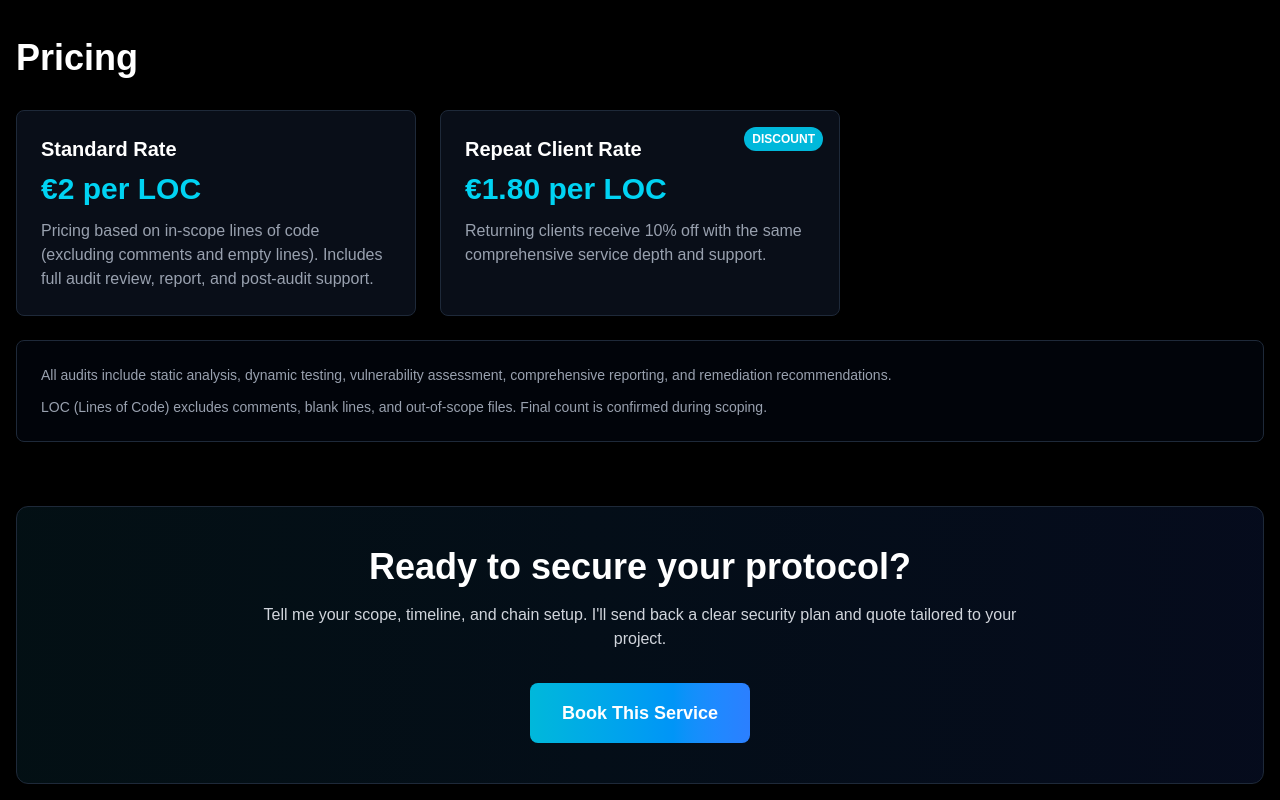
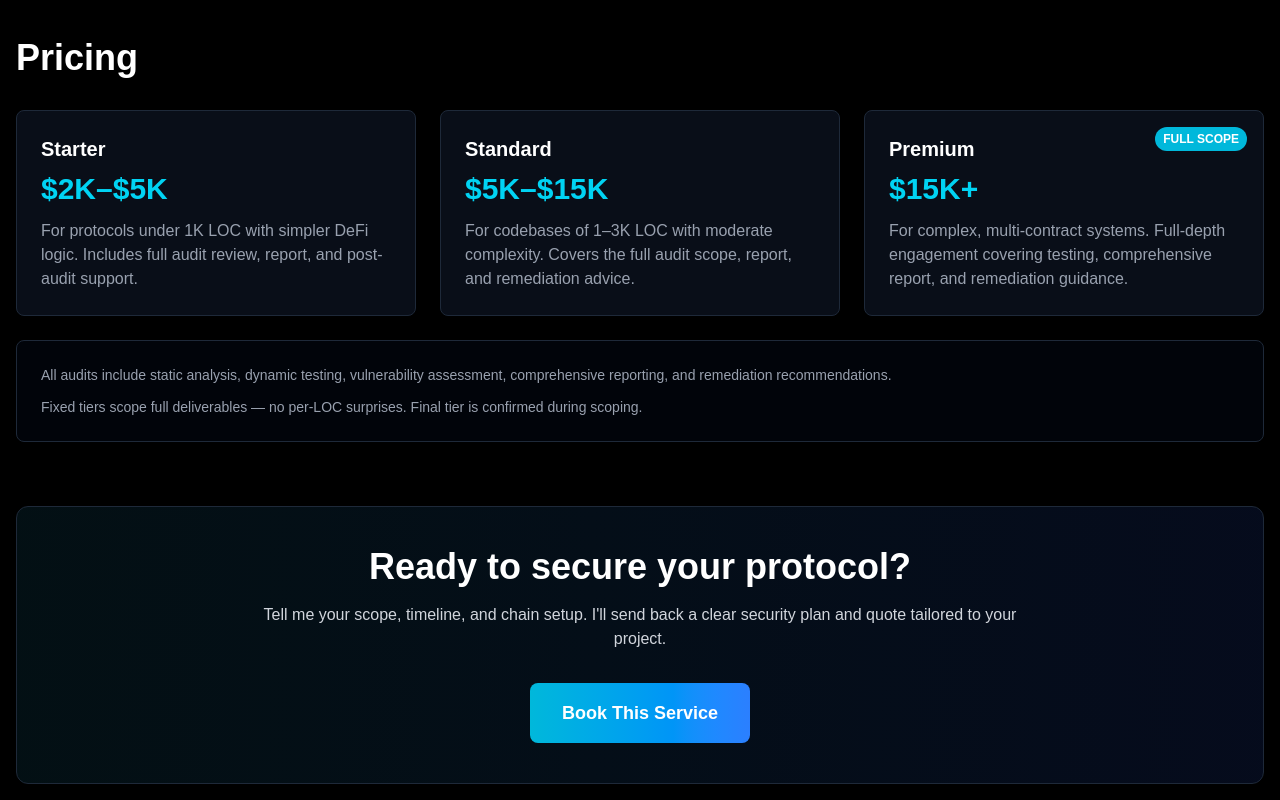
Before and after one commit to d4rk-source/personal_website, a Next.js app: page /services/defi-protocol-auditing in a window 1280 px wide. Shown: the part 2720-3520 px from the top of the page. Built offline with nearby package versions, Linux system fonts and the light colour scheme; a web font is replaced by a local one.

Commit message:
updated prices

```diff
--- a/app/components/popups/services-popups/pricing_methodology_popups/PricingPopup.tsx
+++ b/app/components/popups/services-popups/pricing_methodology_popups/PricingPopup.tsx
@@ -105,31 +105,46 @@ export default function PricingPopup({
                 <div className="space-y-4">
                   <div className="bg-gray-800/50 border border-gray-700 rounded-lg p-4">
                     <h4 className="font-semibold text-white mb-2">
-                      Standard Rate
+                      Starter
                     </h4>
                     <p className="text-2xl font-bold text-cyan-400 mb-2">
-                      €2 per LOC
+                      $2K–$5K
                     </p>
                     <p className="text-sm text-gray-400">
-                      Pricing based on in-scope lines of code (excluding
-                      comments and empty lines). Includes comprehensive security
-                      review, detailed report, and post-audit support.
+                      For protocols under 1K LOC with simple DeFi or gambling
+                      logic. Includes full review, report, and post-audit
+                      support.
+                    </p>
+                  </div>
+
+                  <div className="bg-gray-800/50 border border-gray-700 rounded-lg p-4">
+                    <h4 className="font-semibold text-white mb-2">
+                      Standard
+                    </h4>
+                    <p className="text-2xl font-bold text-cyan-400 mb-2">
+                      $5K–$15K
+                    </p>
+                    <p className="text-sm text-gray-400">
+                      For codebases of 1–3K LOC with moderate complexity.
+                      Covers the full audit scope, report, and remediation
+                      advice.
                     </p>
                   </div>
 
                   <div className="bg-gray-800/50 border border-cyan-700/50 rounded-lg p-4 relative overflow-hidden">
                     <div className="absolute top-2 right-2 bg-cyan-500 text-white text-xs px-2 py-1 rounded-full font-semibold">
-                      DISCOUNT
+                      FULL SCOPE
                     </div>
                     <h4 className="font-semibold text-white mb-2">
-                      Repeat Client Rate
+                      Premium
                     </h4>
                     <p className="text-2xl font-bold text-cyan-400 mb-2">
-                      €1.80 per LOC
+                      $15K+
                     </p>
                     <p className="text-sm text-gray-400">
-                      Get 10% off for returning clients. Same comprehensive
-                      service with loyalty pricing for continued partnership.
+                      For complex, multi-contract systems. Full-depth engagement
+                      covering testing, comprehensive report, and remediation
+                      guidance.
                     </p>
                   </div>
                 </div>
@@ -142,9 +157,8 @@ export default function PricingPopup({
                     ratings, and remediation recommendations.
                   </p>
                   <p className="text-xs text-gray-500">
-                    * LOC (Lines of Code) count excludes comments, blank lines,
-                    and out-of-scope files. Final count determined during
-                    scoping phase.
+                    * Fixed tiers scope full deliverables — no per-LOC
+                    surprises. Final tier is confirmed during scoping.
                   </p>
                 </div>
               </>
@@ -155,16 +169,15 @@ export default function PricingPopup({
                 <div className="space-y-4">
                   <div className="bg-gray-800/50 border border-gray-700 rounded-lg p-4">
                     <h4 className="font-semibold text-white mb-2">
-                      Audit Readiness Review
+                      Pre-Bug Bounty Prep
                     </h4>
                     <p className="text-2xl font-bold text-cyan-400 mb-2">
-                      €1 per LOC
+                      $500–$2K
                     </p>
                     <p className="text-sm text-gray-400">
-                      Comprehensive pre-audit review to identify and resolve
-                      vulnerabilities before official audit submission. Pricing
-                      based on in-scope lines of code (excluding comments and
-                      empty lines).
+                      Flat rate based on repo size and effort (e.g., monorepo
+                      setup, NatSpec comments, basic tooling). Bundle free with
+                      a Smart Contract Audit.
                     </p>
                   </div>
                 </div>
@@ -182,9 +195,8 @@ export default function PricingPopup({
                     bug bounty programs by fixing issues before submission.
                   </p>
                   <p className="text-xs text-gray-500">
-                    * LOC (Lines of Code) count excludes comments, blank lines,
-                    and out-of-scope files. Final count determined during
-                    scoping phase.
+                    * Bundle this service free with a Smart Contract Audit for
+                    added value.
                   </p>
                 </div>
               </>
@@ -196,10 +208,10 @@ export default function PricingPopup({
                 <div className="space-y-4">
                   <div className="bg-gray-800/50 border border-gray-700 rounded-lg p-4">
                     <h4 className="font-semibold text-white mb-2">
-                      Security Strategy Report
+                      Pre-Incident Security Strategy
                     </h4>
                     <p className="text-2xl font-bold text-cyan-400 mb-2">
-                      €2,000
+                      €1,000
                     </p>
                     <p className="text-sm text-gray-400">
                       Comprehensive analysis of past audits, full security
@@ -214,7 +226,7 @@ export default function PricingPopup({
                       Post-Incident Response Strategy
                     </h4>
                     <p className="text-2xl font-bold text-cyan-400 mb-2">
-                      €2,000
+                      €1,500
                     </p>
                     <p className="text-sm text-gray-400">
                       Complete incident response plan detailing step-by-step
@@ -231,13 +243,12 @@ export default function PricingPopup({
                       Complete Strategy Package
                     </h4>
                     <p className="text-2xl font-bold text-cyan-400 mb-2">
-                      €3,000
+                      €2,500
                     </p>
                     <p className="text-sm text-gray-400">
-                      Both comprehensive reports: security strategy and
-                      post-incident response. Includes full analysis of past
-                      audits, strategic roadmap, incident response planning, and
-                      a detailed consultation call.
+                      Both reports: pre-incident security strategy and
+                      post-incident response. Full analysis, strategic roadmap,
+                      incident response planning, and a consultation call.
                     </p>
                   </div>
                 </div>
--- a/app/services/audit-readiness-competition-prep/page.tsx
+++ b/app/services/audit-readiness-competition-prep/page.tsx
@@ -92,17 +92,17 @@ const methodology = [
 
 const pricingPlans = [
   {
-    name: "Audit Readiness Review",
-    price: "€1 per LOC",
+    name: "Pre-Bug Bounty Prep",
+    price: "$500–$2K",
     description:
-      "Comprehensive pre-audit review based on in-scope lines of code (excluding comments and empty lines).",
+      "Flat rate based on repo size and effort (e.g., monorepo setup, NatSpec comments, basic tooling). Bundle free with a Smart Contract Audit.",
   },
 ];
 
 const pricingNotes = [
   "Includes pre-audit vulnerability scanning, bug bounty preparation, contest optimization, code review with fixes, and audit timing consultation.",
   "Primary goal: maximize your success in audit competitions and bug bounty programs by fixing issues before submission.",
-  "LOC (Lines of Code) excludes comments, blank lines, and out-of-scope files. Final count is confirmed during scoping.",
+  "Bundle this service free with a Smart Contract Audit for added value.",
 ];
 
 const seoKeywords = [
@@ -128,7 +128,7 @@ const faqItems = [
   {
     question: "How is pre-audit review pricing calculated?",
     answer:
-      "Pricing is €1 per in-scope LOC, excluding comments and blank lines. Final scope and LOC are confirmed during the scoping phase.",
+      "Pricing is a flat $500–$2K based on repo size and effort. Final rate is confirmed during the scoping phase.",
   },
 ];
 
--- a/app/services/defi-protocol-auditing/page.tsx
+++ b/app/services/defi-protocol-auditing/page.tsx
@@ -96,23 +96,29 @@ const methodology = [
 
 const pricingPlans = [
   {
-    name: "Standard Rate",
-    price: "€2 per LOC",
+    name: "Starter",
+    price: "$2K–$5K",
     description:
-      "Pricing based on in-scope lines of code (excluding comments and empty lines). Includes full audit review, report, and post-audit support.",
+      "For protocols under 1K LOC with simpler DeFi logic. Includes full audit review, report, and post-audit support.",
   },
   {
-    name: "Repeat Client Rate",
-    price: "€1.80 per LOC",
+    name: "Standard",
+    price: "$5K–$15K",
     description:
-      "Returning clients receive 10% off with the same comprehensive service depth and support.",
-    badge: "DISCOUNT",
+      "For codebases of 1–3K LOC with moderate complexity. Covers the full audit scope, report, and remediation advice.",
+  },
+  {
+    name: "Premium",
+    price: "$15K+",
+    description:
+      "For complex, multi-contract systems. Full-depth engagement covering testing, comprehensive report, and remediation guidance.",
+    badge: "FULL SCOPE",
   },
 ];
 
 const pricingNotes = [
   "All audits include static analysis, dynamic testing, vulnerability assessment, comprehensive reporting, and remediation recommendations.",
-  "LOC (Lines of Code) excludes comments, blank lines, and out-of-scope files. Final count is confirmed during scoping.",
+  "Fixed tiers scope full deliverables — no per-LOC surprises. Final tier is confirmed during scoping.",
 ];
 
 const seoKeywords = [
@@ -138,7 +144,7 @@ const faqItems = [
   {
     question: "How much does a DeFi smart contract audit cost?",
     answer:
-      "Pricing is per in-scope LOC. Standard rate is €2 per LOC, with a repeat-client rate of €1.80 per LOC after scoping confirms the final code size.",
+      "Pricing uses fixed tiers by complexity: Starter ($2K–$5K for <1K LOC simple protocols), Standard ($5K–$15K for 1–3K LOC), and Premium ($15K+ for complex multi-contract systems). Final tier is confirmed during scoping.",
   },
 ];
 
--- a/app/services/gambling-dapp-auditing/page.tsx
+++ b/app/services/gambling-dapp-auditing/page.tsx
@@ -96,23 +96,29 @@ const methodology = [
 
 const pricingPlans = [
   {
-    name: "Standard Rate",
-    price: "€2 per LOC",
+    name: "Starter",
+    price: "$2K–$5K",
     description:
-      "Pricing based on in-scope lines of code (excluding comments and empty lines). Includes full audit review, report, and post-audit support.",
+      "For protocols under 1K LOC with simpler gambling logic. Includes full audit review, report, and post-audit support.",
   },
   {
-    name: "Repeat Client Rate",
-    price: "€1.80 per LOC",
+    name: "Standard",
+    price: "$5K–$15K",
     description:
-      "Returning clients receive 10% off with the same comprehensive service depth and support.",
-    badge: "DISCOUNT",
+      "For codebases of 1–3K LOC with moderate complexity. Covers the full audit scope, report, and remediation advice.",
+  },
+  {
+    name: "Premium",
+    price: "$15K+",
+    description:
+      "For complex, multi-contract systems. Full-depth engagement covering testing, comprehensive report, and remediation guidance.",
+    badge: "FULL SCOPE",
   },
 ];
 
 const pricingNotes = [
   "All audits include static analysis, dynamic testing, vulnerability assessment, comprehensive reporting, and remediation recommendations.",
-  "LOC (Lines of Code) excludes comments, blank lines, and out-of-scope files. Final count is confirmed during scoping.",
+  "Fixed tiers scope full deliverables — no per-LOC surprises. Final tier is confirmed during scoping.",
 ];
 
 const seoKeywords = [
@@ -133,7 +139,7 @@ const faqItems = [
   {
     question: "How is a crypto casino smart contract audit priced?",
     answer:
-      "This service uses a per-LOC model. Standard pricing is €2 per in-scope line of code, with a repeat-client rate of €1.80 per LOC. Final LOC is confirmed during the scoping phase.",
+      "Pricing uses fixed tiers by complexity: Starter ($2K–$5K for <1K LOC), Standard ($5K–$15K for 1–3K LOC), and Premium ($15K+ for complex systems). Final tier is confirmed during the scoping phase.",
   },
   {
     question: "Do you support remediation after the audit?",
--- a/app/services/protocol-security-incident-response/page.tsx
+++ b/app/services/protocol-security-incident-response/page.tsx
@@ -97,22 +97,22 @@ const methodology = [
 
 const pricingPlans = [
   {
-    name: "Security Strategy Report",
-    price: "€2,000",
+    name: "Pre-Incident Security Strategy",
+    price: "€1,000",
     description:
       "Comprehensive analysis of past audits and full security roadmap with a consultation call.",
   },
   {
     name: "Post-Incident Response Strategy",
-    price: "€2,000",
+    price: "€1,500",
     description:
       "Complete incident response plan with procedures, communication protocols, and recovery strategy guidance.",
   },
   {
     name: "Complete Strategy Package",
-    price: "€3,000",
+    price: "€2,500",
     description:
-      "Both reports together: security strategy plus incident response planning with one consolidated engagement.",
+      "Both reports together: pre-incident security strategy plus post-incident response planning with one consolidated engagement.",
     badge: "BEST VALUE",
   },
 ];
```
